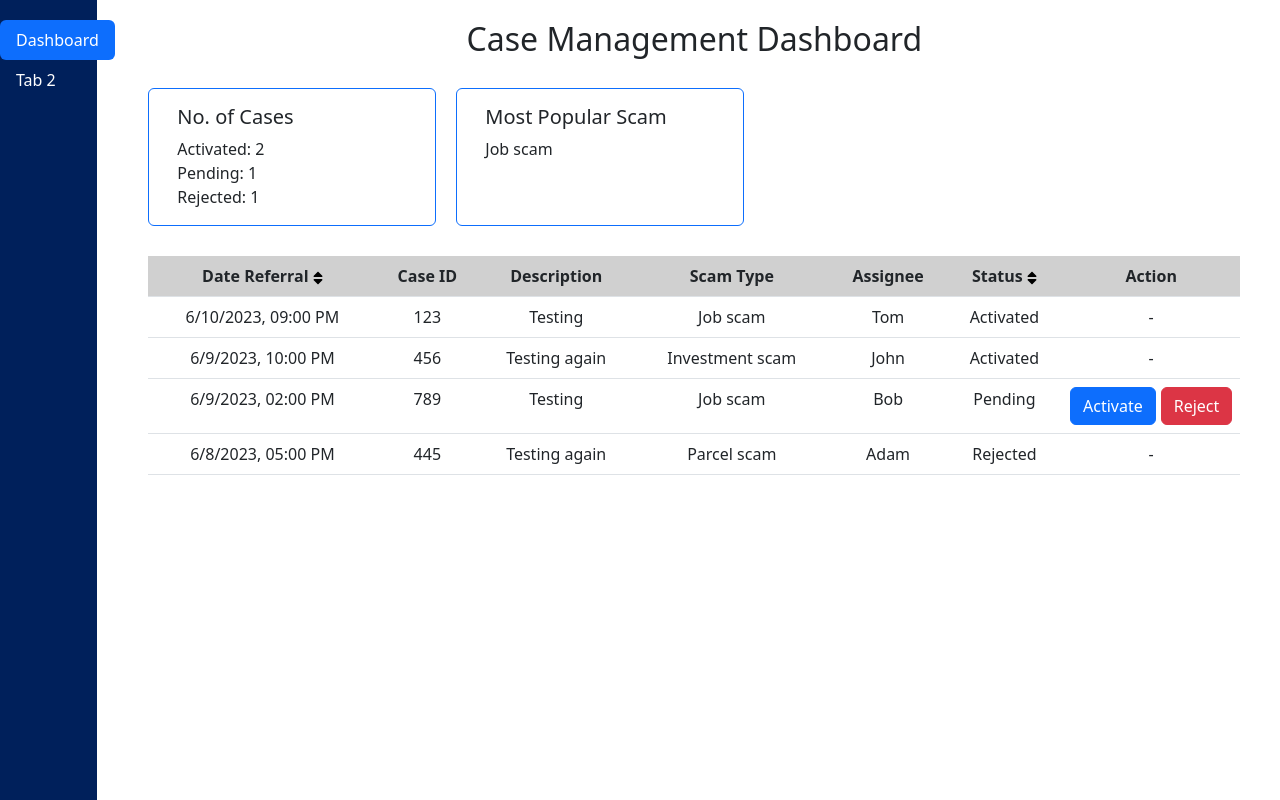
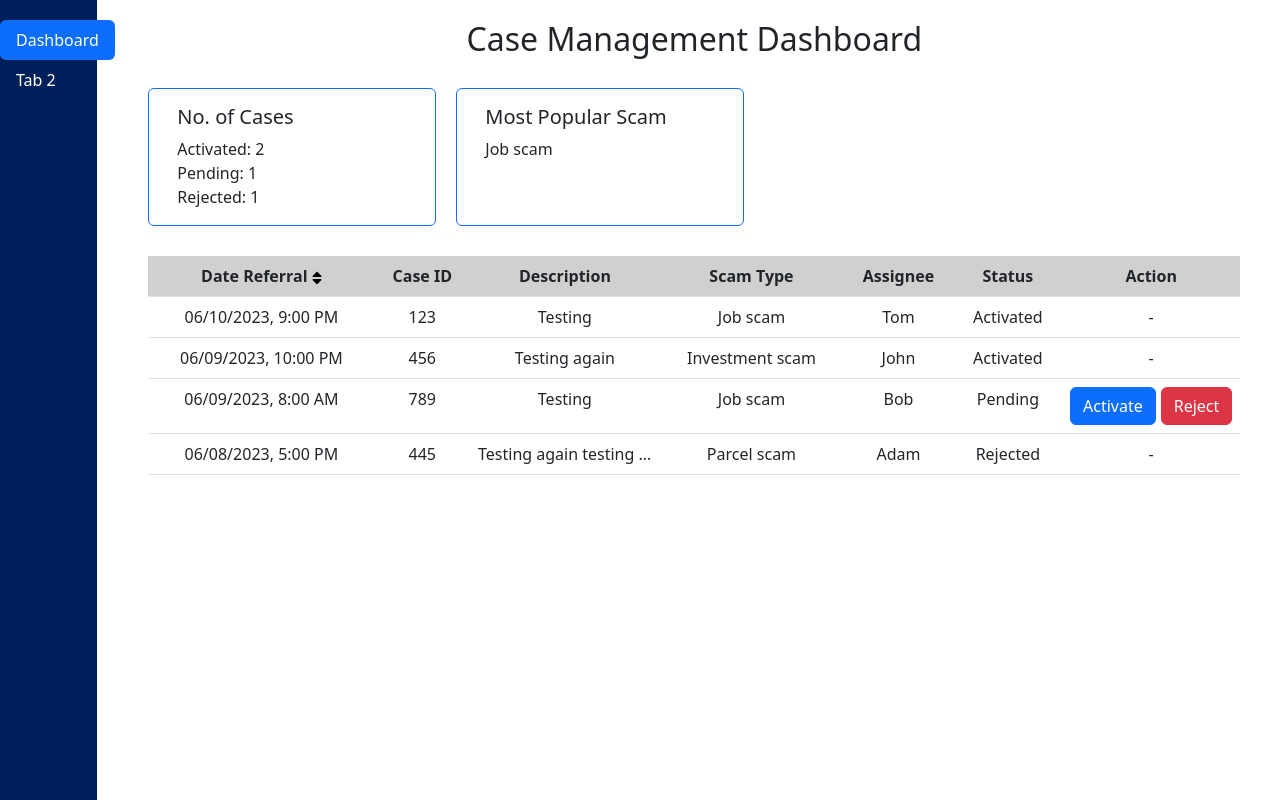
Before and after one commit to Donovan9617/antiscam-frontend, a React (Create React App) app: page / in a window 1280 px wide. Built offline with nearby package versions, Linux system fonts and the light colour scheme.

Commit message:
Add ellipsis for long text

```diff
--- a/src/pages/dashboard/casetable/casetable.jsx
+++ b/src/pages/dashboard/casetable/casetable.jsx
@@ -42,9 +42,7 @@
             <th>Description</th>
             <th>Scam Type</th>
             <th>Assignee</th>
-            <th>
-              Status <Image src={sort} alt="sort" style={{ width: "10px" }} />
-            </th>
+            <th>Status</th>
             <th>Action</th>
           </tr>
         </thead>
@@ -53,17 +51,67 @@
             <tr key={caseDataItem.caseid}>
               <td>
                 {" "}
-                {caseDataItem.datereferral.toLocaleDateString()},{" "}
-                {caseDataItem.datereferral.toLocaleTimeString([], {
-                  hour: "2-digit",
-                  minute: "2-digit",
+                {caseDataItem.datereferral.toLocaleString("en-US", {
+                  day: "2-digit",
+                  month: "2-digit",
+                  year: "numeric",
+                })}
+                ,{" "}
+                {caseDataItem.datereferral.toLocaleTimeString("en-US", {
+                  hour: "numeric",
+                  minute: "numeric",
                 })}
               </td>
-              <td>{caseDataItem.caseid}</td>
-              <td>{caseDataItem.description}</td>
-              <td>{caseDataItem.scamtype}</td>
-              <td>{caseDataItem.assignee}</td>
-              <td>{caseDataItem.status}</td>
+              <td
+                style={{
+                  maxWidth: "200px",
+                  overflow: "hidden",
+                  textOverflow: "ellipsis",
+                  whiteSpace: "nowrap",
+                }}
+              >
+                {caseDataItem.caseid}
+              </td>
+              <td
+                style={{
+                  maxWidth: "150px",
+                  overflow: "hidden",
+                  textOverflow: "ellipsis",
+                  whiteSpace: "nowrap",
+                }}
+              >
+                {caseDataItem.description}
+              </td>
+              <td
+                style={{
+                  maxWidth: "150px",
+                  overflow: "hidden",
+                  textOverflow: "ellipsis",
+                  whiteSpace: "nowrap",
+                }}
+              >
+                {caseDataItem.scamtype}
+              </td>
+              <td
+                style={{
+                  maxWidth: "150px",
+                  overflow: "hidden",
+                  textOverflow: "ellipsis",
+                  whiteSpace: "nowrap",
+                }}
+              >
+                {caseDataItem.assignee}
+              </td>
+              <td
+                style={{
+                  maxWidth: "150px",
+                  overflow: "hidden",
+                  textOverflow: "ellipsis",
+                  whiteSpace: "nowrap",
+                }}
+              >
+                {caseDataItem.status}
+              </td>
               <td style={{ width: "1%" }}>
                 {caseDataItem.status === CASE_STATUS.PENDING ? (
                   <div
--- a/src/pages/dashboard/dashboard.jsx
+++ b/src/pages/dashboard/dashboard.jsx
@@ -28,14 +28,14 @@
       {
         caseid: 789,
         description: "Testing",
-        datereferral: new Date(2023, 5, 9, 14, 0),
+        datereferral: new Date(2023, 5, 9, 8, 0),
         scamtype: "Job scam",
         assignee: "Bob",
         status: "Pending",
       },
       {
         caseid: 445,
-        description: "Testing again",
+        description: "Testing again testing again testing again",
         datereferral: new Date(2023, 5, 8, 17, 0),
         scamtype: "Parcel scam",
         assignee: "Adam",
```
